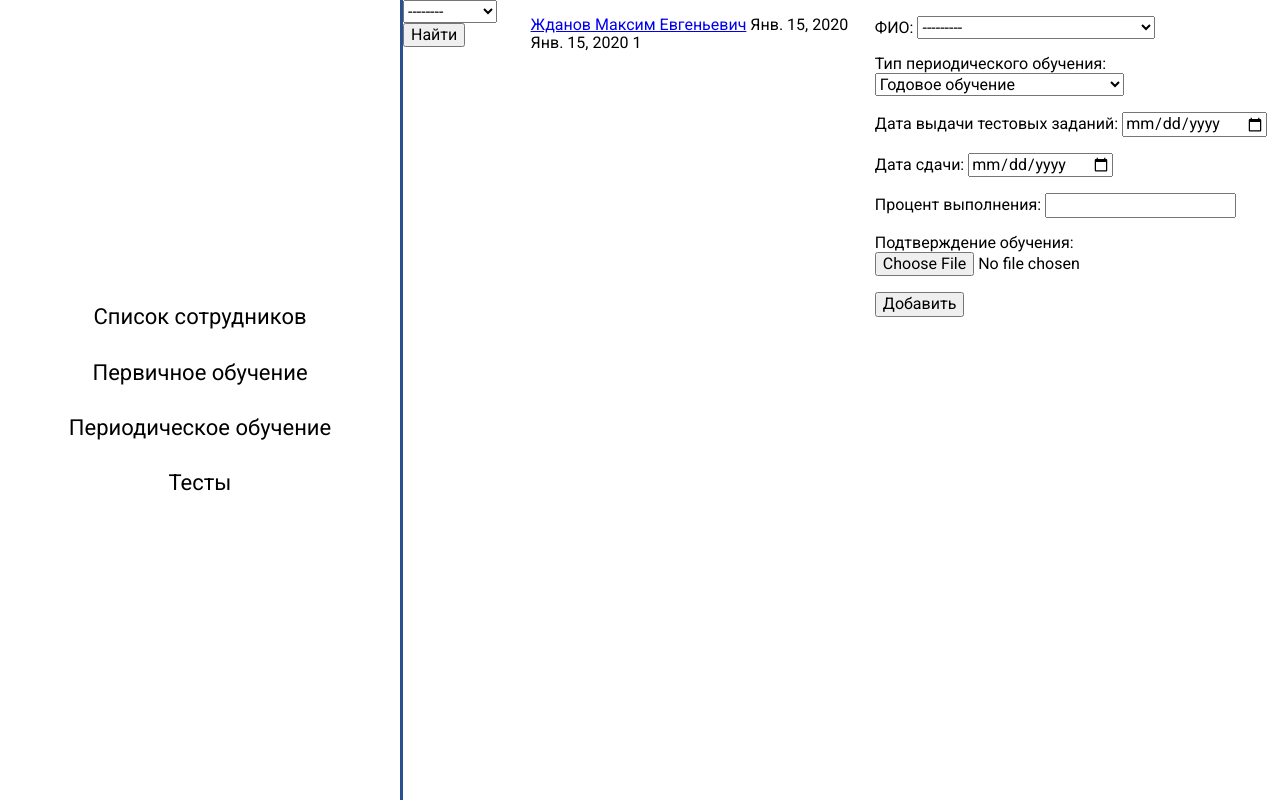
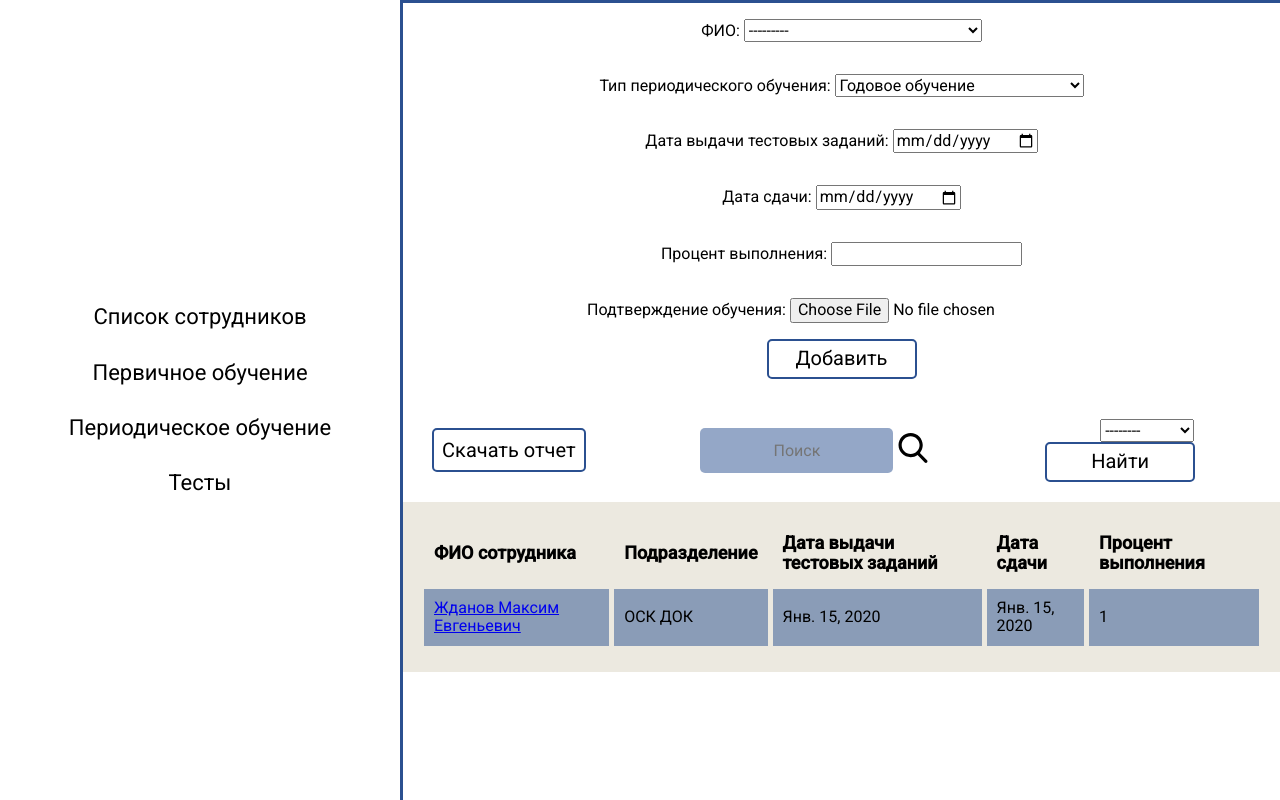
Before and after one commit to OxidNowin/niivs_autoeducation, a Django app: page /peducation/ in a window 1280 px wide. Shown: the part 80-880 px from the top of the page. Run offline with Django 3.2, Linux system fonts and the light colour scheme; data comes from the database, SQL or seed files in the repository; tables that the repository leaves empty hold one stand-in row (values such as "Sample post").

Commit message:
some code restyling

```diff
--- a/education/urls.py
+++ b/education/urls.py
@@ -10,8 +10,8 @@ urlpatterns = [
 	path('peducation/filter/', views.FilterPEducationView.as_view(), name="pfilter"),
 	path('usercard/<int:pk>-<str:slug>/', views.UserDetailView.as_view(), name="usercard_detail"),
 	path('feducation/', views.FEducationView.as_view(), name="feducation_view"),
+	path('feducation/<int:pk>', views.FEducationDetailView.as_view(), name="feducation_detail_view"),
+	path('get_fedu_xl/', views.FEducationView.get_fedu_xl, name="get_fedu_xl"),
 	path('peducation/', views.PEducationView.as_view(), name="peducation_view"),
-	path('feducation/<int:pk>', views.FEducationDetailView.as_view(), name="feducation_detail_view"),
 	path('peducation/<int:pk>', views.PEducationDetailView.as_view(), name="peducation_detail_view"),
-	path('get_fedu_xl/', views.FEducation_XL.get_fedu_xl, name="get_fedu_xl")
 ] + static(settings.MEDIA_URL, document_root=settings.MEDIA_ROOT)
--- a/education/views.py
+++ b/education/views.py
@@ -13,6 +13,7 @@ import xlsxwriter
 
 class SubdivisionName:
     """Вывод queryset подразделения"""
+
     def get_subdivisions(self):
         return Subdivision.objects.all()
 
@@ -106,6 +107,94 @@ class FEducationView(SubdivisionName, View):
         return redirect('feducation_view')
 
 
+    def get_fedu_xl(self):
+        """Формирование экселя по первичному обучению"""
+
+        fedu_dict = list(FirstEducation.objects.values())
+        fedu_arr = []
+        for dictionary in fedu_dict:
+            fedu_arr.append([])
+            u = UserCard.objects.get(id=dictionary['user_name_id'])
+            fedu_arr[-1].append(u.name)
+            fedu_arr[-1].append(u.subdivision.subdivision_name)
+            fedu_arr[-1].append(u.receipt)
+            fedu_arr[-1].append(dictionary['date'])
+
+            if dictionary['estimate'] is True:
+                estimate = "Сдал"
+            else:
+                estimate = "Не сдал"
+            fedu_arr[-1].append(estimate)
+
+            if not dictionary['fe_file']:
+                has_file = "Нет"
+            else:
+                has_file = "Есть"
+            fedu_arr[-1].append(has_file)
+
+        response = HttpResponse(content_type='application/vnd.ms-excel')
+        response['Content-Disposition'] = 'attachment; filename="Otchet_o_pervichnom_obuchenii.xlsx"'
+        workbook = xlsxwriter.Workbook(response, {'in_memory': True})
+        worksheet = workbook.add_worksheet('Список сотрудников')
+        worksheet.set_column('B:B', 30)
+        worksheet.set_column('C:C', 20)
+        worksheet.set_column('D:D', 10)
+        worksheet.set_column('E:E', 25)
+        worksheet.set_column('F:F', 25)
+        worksheet.set_column('G:G', 30)
+        worksheet.set_row(0, 50)
+
+        """Заголовки"""
+        header_cells_format = workbook.add_format({
+            'bold': True,
+            'text_wrap': True,
+            'align': 'vcenter',
+            'valign': 'center',
+            'border': 1,
+            'color': '#000000',
+            'fg_color': 'D0D0D0',
+            'font_name': 'TimesNewRoman',
+            'font_size': 16,
+        })
+
+        header_titles = [
+            "№ п/п",
+            "ФИО",
+            "Подразделение",
+            "Дата приема",
+            "Дата сдачи первичного плана",
+            "Отметка о сдаче первичного обучения",
+            "Подтверждение о сдаче первичного обучения"
+        ]
+
+        value_cells_format = workbook.add_format({
+            'border': 1,
+            'font_name': 'TimesNewRoman',
+            'font_size': 14,
+        })
+
+        date_format = workbook.add_format({
+            'border': 1,
+            'font_name': 'TimesNewRoman',
+            'font_size': 14,
+            'num_format': 'dd.mm.yyyy'
+        })
+
+        for col_num, data in enumerate(header_titles):
+            worksheet.write(0, col_num, data, header_cells_format)
+
+        for row_num, row_data in enumerate(fedu_arr):
+            worksheet.write(row_num + 1, 0, row_num + 1, value_cells_format)
+            for col_num, col_data in enumerate(row_data):
+                if col_num == 3 or col_num == 2:
+                    worksheet.write(row_num + 1, col_num + 1, col_data, date_format)
+                else:
+                    worksheet.write(row_num + 1, col_num + 1, col_data, value_cells_format)
+
+        workbook.close()
+        return response
+
+
 class FilterFEducationView(SubdivisionName, View):
     """Фильтр по подразделениям"""
 
@@ -128,6 +217,7 @@ class FEducationDetailView(View):
     def get(self, request, pk):
         model = FirstEducation.objects.get(id=pk)
         #a_model = Answer.objects.filter(question_id__poll_id=model.test.id)
+        #Инфа о сданном тесте
         context = {
             'model': model,
             #'a_model': a_model,
@@ -210,91 +300,3 @@ class FilterPEducationView(SubdivisionName, View):
             'sub': super().get_subdivisions()
         }
         return render(request, "education/peducation.html", context)
-
-
-class FEducation_XL(View):
-
-    def get_fedu_xl(self, request):
-        """Формирование экселя по первичному обучению"""
-        fedu_dict = list(FirstEducation.objects.values())
-        fedu_arr = []
-        for dictionary in fedu_dict:
-            fedu_arr.append([])
-            u = UserCard.objects.get(id=dictionary['user_name_id'])
-            fedu_arr[-1].append(u.name)
-            fedu_arr[-1].append(u.subdivision.subdivision_name)
-            fedu_arr[-1].append(u.receipt)
-            fedu_arr[-1].append(dictionary['date'])
-
-            if dictionary['estimate'] is True:
-                estimate = "Сдал"
-            else:
-                estimate = "Не сдал"
-            fedu_arr[-1].append(estimate)
-
-            if not dictionary['fe_file']:
-                has_file = "Нет"
-            else:
-                has_file = "Есть"
-            fedu_arr[-1].append(has_file)
-
-        response = HttpResponse(content_type='application/vnd.ms-excel')
-        response['Content-Disposition'] = 'attachment; filename="Otchet_o_pervichnom_obuchenii.xlsx"'
-        workbook = xlsxwriter.Workbook(response, {'in_memory': True})
-        worksheet = workbook.add_worksheet('Список сотрудников')
-        worksheet.set_column('B:B', 30)
-        worksheet.set_column('C:C', 20)
-        worksheet.set_column('D:D', 10)
-        worksheet.set_column('E:E', 25)
-        worksheet.set_column('F:F', 25)
-        worksheet.set_column('G:G', 30)
-        worksheet.set_row(0, 50)
-
-        """Заголовки"""
-        header_cells_format = workbook.add_format({
-            'bold': True,
-            'text_wrap': True,
-            'align': 'vcenter',
-            'valign': 'center',
-            'border': 1,
-            'color': '#000000',
-            'fg_color': 'D0D0D0',
-            'font_name': 'TimesNewRoman',
-            'font_size': 16,
-        })
-
-        header_titles = [
-            "№ п/п",
-            "ФИО",
-            "Подразделение",
-            "Дата приема",
-            "Дата сдачи первичного плана",
-            "Отметка о сдаче первичного обучения",
-            "Подтверждение о сдаче первичного обучения"
-        ]
-
-        value_cells_format = workbook.add_format({
-            'border': 1,
-            'font_name': 'TimesNewRoman',
-            'font_size': 14,
-        })
-
-        date_format = workbook.add_format({
-            'border': 1,
-            'font_name': 'TimesNewRoman',
-            'font_size': 14,
-            'num_format': 'dd.mm.yyyy'})
-
-        for col_num, data in enumerate(header_titles):
-            worksheet.write(0, col_num, data, header_cells_format)
-
-        for row_num, row_data in enumerate(fedu_arr):
-            worksheet.write(row_num + 1, 0, row_num + 1, value_cells_format)
-            for col_num, col_data in enumerate(row_data):
-                if col_num == 3 or col_num == 2:
-                    worksheet.write(row_num + 1, col_num + 1, col_data, date_format)
-                else:
-                    worksheet.write(row_num + 1, col_num + 1, col_data, value_cells_format)
-
-        workbook.close()
-        return response
--- a/quiz/views.py
+++ b/quiz/views.py
@@ -1,7 +1,6 @@
 import re
 
 from django.shortcuts import render, redirect
-from django.http import HttpResponse
 from django.views.generic.base import View
 from django.contrib import messages
 
--- a/templates/education/peducation.html
+++ b/templates/education/peducation.html
@@ -9,6 +9,60 @@
     {% endfor %}
   {% endif %}
 
+	<section class="table">
+		<form method="POST" enctype="multipart/form-data" class="table__add-form">
+			{% csrf_token %}
+			{{ form.as_p }}
+			<div class="table__button-wrapper">
+				<button class="common-button table__add-button" type="submit">Добавить</button>
+			</div>
+		</form>
+		<div class="table__wrapper">
+		<div class="table__button-wrapper table__download-wrapper">
+			<a class="common-button table__download-button" href="" download>Скачать отчет</a>
+		</div>
+		  <div class="table__search">
+		    <input type="text" class="table__search-input" placeholder="Поиск" required>
+		    <span class="table__search-button">
+		      <svg class="table__search-button-svg" version="1.1" id="Capa_1" xmlns="http://www.w3.org/2000/svg" xmlns:xlink="http://www.w3.org/1999/xlink" x="0px" y="0px"
+		        viewBox="0 0 56.966 56.966" style="enable-background:new 0 0 56.966 56.966;" xml:space="preserve">
+		      <path d="M55.146,51.887L41.588,37.786c3.486-4.144,5.396-9.358,5.396-14.786c0-12.682-10.318-23-23-23s-23,10.318-23,23
+		        s10.318,23,23,23c4.761,0,9.298-1.436,13.177-4.162l13.661,14.208c0.571,0.593,1.339,0.92,2.162,0.92
+		        c0.779,0,1.518-0.297,2.079-0.837C56.255,54.982,56.293,53.08,55.146,51.887z M23.984,6c9.374,0,17,7.626,17,17s-7.626,17-17,17
+		        s-17-7.626-17-17S14.61,6,23.984,6z"/>
+		      <g>
+		      </g>
+		      <g>
+		      </g>
+		      <g>
+		      </g>
+		      <g>
+		      </g>
+		      <g>
+		      </g>
+		      <g>
+		      </g>
+		      <g>
+		      </g>
+		      <g>
+		      </g>
+		      <g>
+		      </g>
+		      <g>
+		      </g>
+		      <g>
+		      </g>
+		      <g>
+		      </g>
+		      <g>
+		      </g>
+		      <g>
+		      </g>
+		      <g>
+		      </g>
+		      </svg>
+		    </span>
+		  </div>
 		<form action="{% url 'pfilter' %}" method="GET">
 		  <select name="subdivision_name" required="True">
 		    <option value="">--------</option>
@@ -16,19 +70,30 @@
 		      <option value="{{ s.id }}">{{ s.subdivision_name }}</option>
 		    {% endfor %}
 		  </select>
-		<button type="submit">Найти</button>
+			<div class="table__button-wrapper">
+				<button class="common-button table__search-button" type="submit">Найти</button>
+			</div>
 		</form>
-	{% for e in model %}
-	<p>
-		<a href="{% url 'peducation_detail_view' e.id %}">{{ e.user_name }}</a>
-		{{ e.test_issueng_date }}
-		{{ e.completion_date }}
-		{{ e.percent_of_complete }}
-	</p>
+		</div>
+		<table>
+		  <tr>
+		    <th>ФИО сотрудника</th>
+		    <th>Подразделение</th>
+		    <th>Дата выдачи тестовых заданий</th>
+		    <th>Дата сдачи</th>
+		    <th>Процент выполнения</th>
+		  </tr>
+		    {% for user in model %}
+		  <tr>
+		    <td><a href="{% url 'peducation_detail_view' user.id %}">{{ user.user_name }}</a></td>
+		    <td>{{ user.user_name.subdivision }}</td>
+				<td>{{ user.test_issueng_date }}</td>
+				<td>{{ user.completion_date }}</td>
+				<td>{{ user.percent_of_complete }}</td>
+		   </tr>
+		  <tr>
 		    {% endfor %}
-	<form method="POST" enctype="multipart/form-data">
-		{% csrf_token %}
-		{{ form.as_p }}
-		<button class="" type="submit">Добавить</button>
-	</form>
+		  </table>
+	</section>
+
 {% endblock %}
```
Lines whose indentation alone changed are shown as unchanged.
